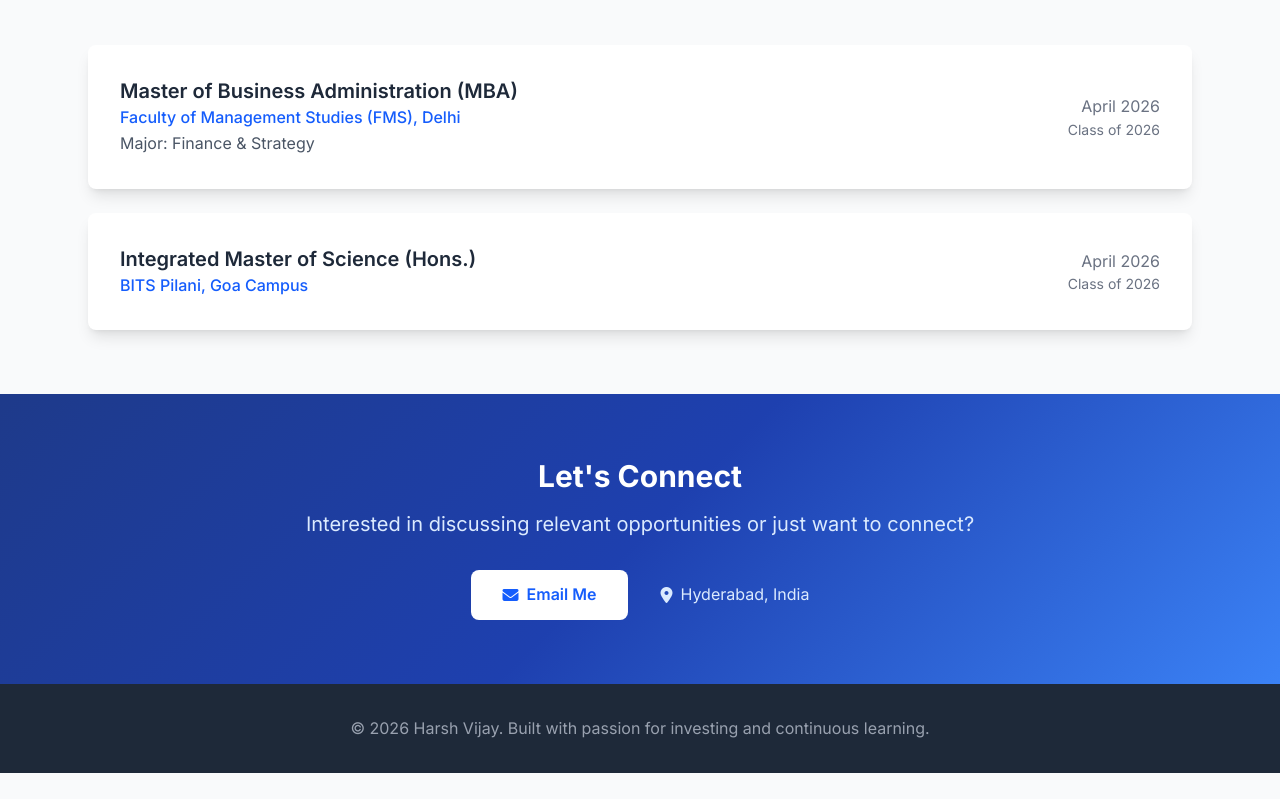
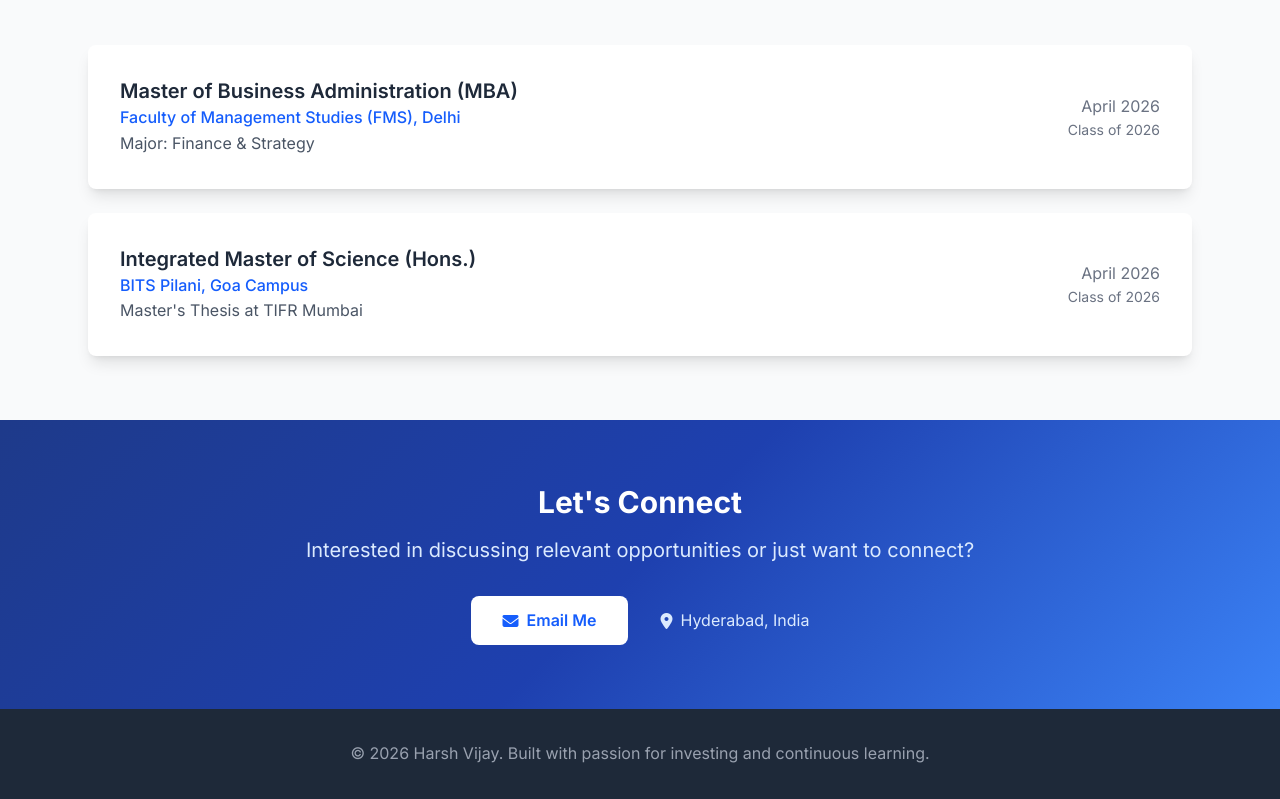
Before and after one commit to HarshVijayBITS/harshvijaybits.github.io, a plain HTML site: page cv.html in a window 1280 px wide. Shown: the part 2809-3608 px from the top of the page. Before the commit the page ends 3582 px from the top, so only its background shows below. Drawn offline with nearby package versions, Linux system fonts and the light colour scheme.

Commit message:
Update cv.html

```diff
--- a/cv.html
+++ b/cv.html
@@ -467,6 +467,7 @@
                   BITS Pilani, Goa Campus
                 </p>
                 <p class="text-gray-600">
+                  Master's Thesis at TIFR Mumbai
                   </p>
               </div>
               <div class="text-right mt-4 md:mt-0">
```
